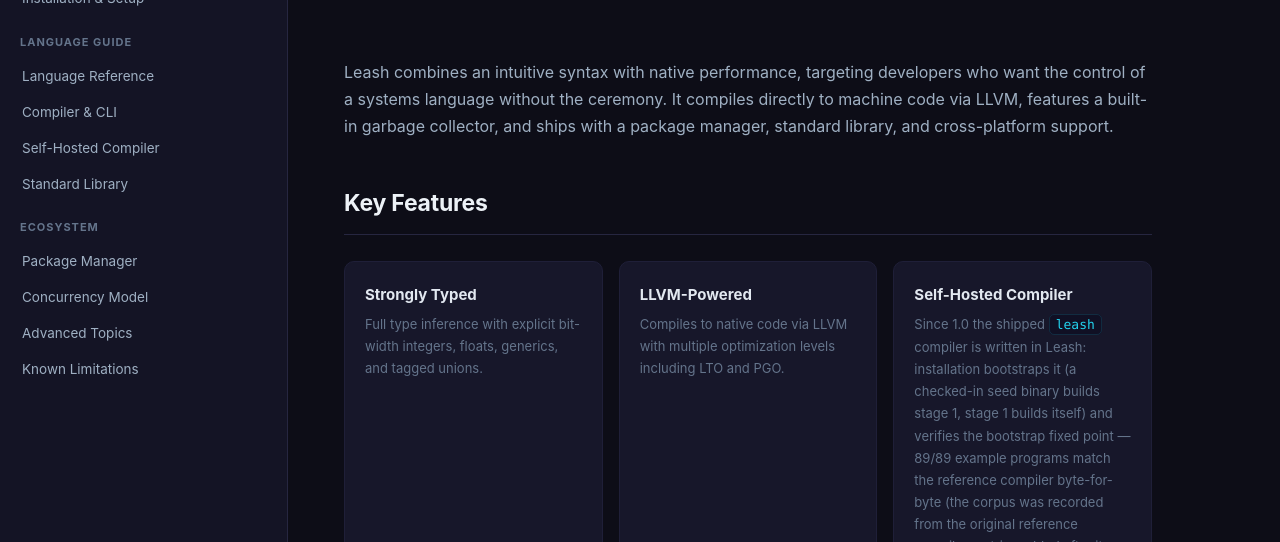
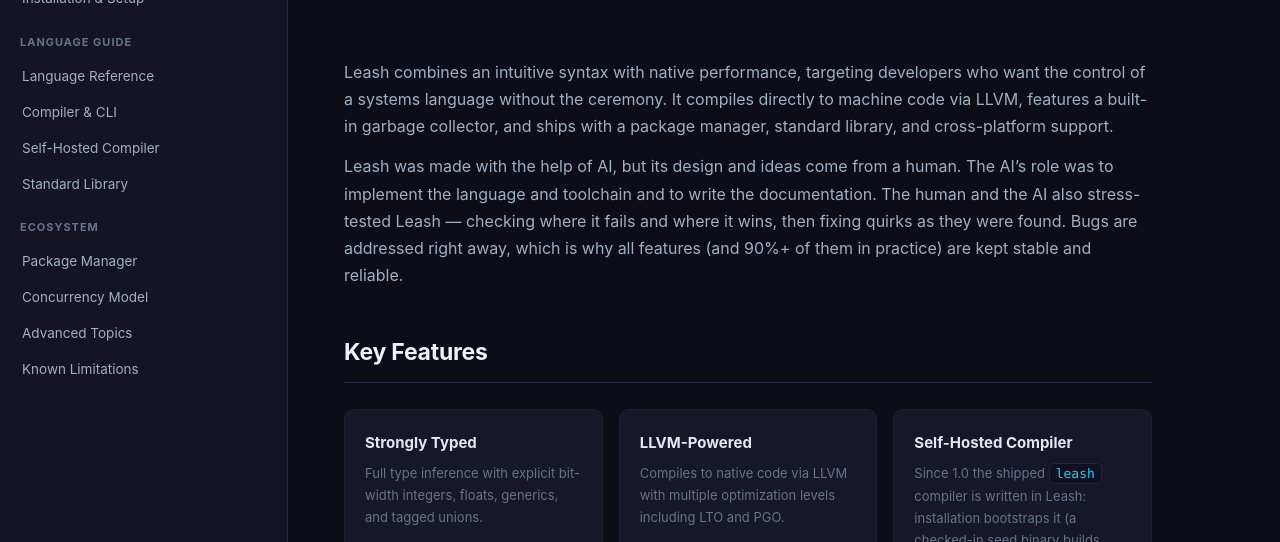
Before and after one commit to foksiny/leash, a plain HTML site: page docs/index.html in a window 1280 px wide. Shown: the part 258-800 px from the top of the page. Drawn offline with Linux system fonts and the light colour scheme.

Commit message:
docs: note human design and AI-assisted implementation and testing

```diff
--- a/docs/index.html
+++ b/docs/index.html
@@ -50,6 +50,8 @@
 </div>
 
 <p>Leash combines an intuitive syntax with native performance, targeting developers who want the control of a systems language without the ceremony. It compiles directly to machine code via LLVM, features a built-in garbage collector, and ships with a package manager, standard library, and cross-platform support.</p>
+
+<p>Leash was made with the help of AI, but its design and ideas come from a human. The AI&rsquo;s role was to implement the language and toolchain and to write the documentation. The human and the AI also stress-tested Leash &mdash; checking where it fails and where it wins, then fixing quirks as they were found. Bugs are addressed right away, which is why all features (and 90%+ of them in practice) are kept stable and reliable.</p>
 
 <h2>Key Features</h2>
 
```
Also changed, not shown: docs/getting-started.html (+2 -0 lines), README.md.
